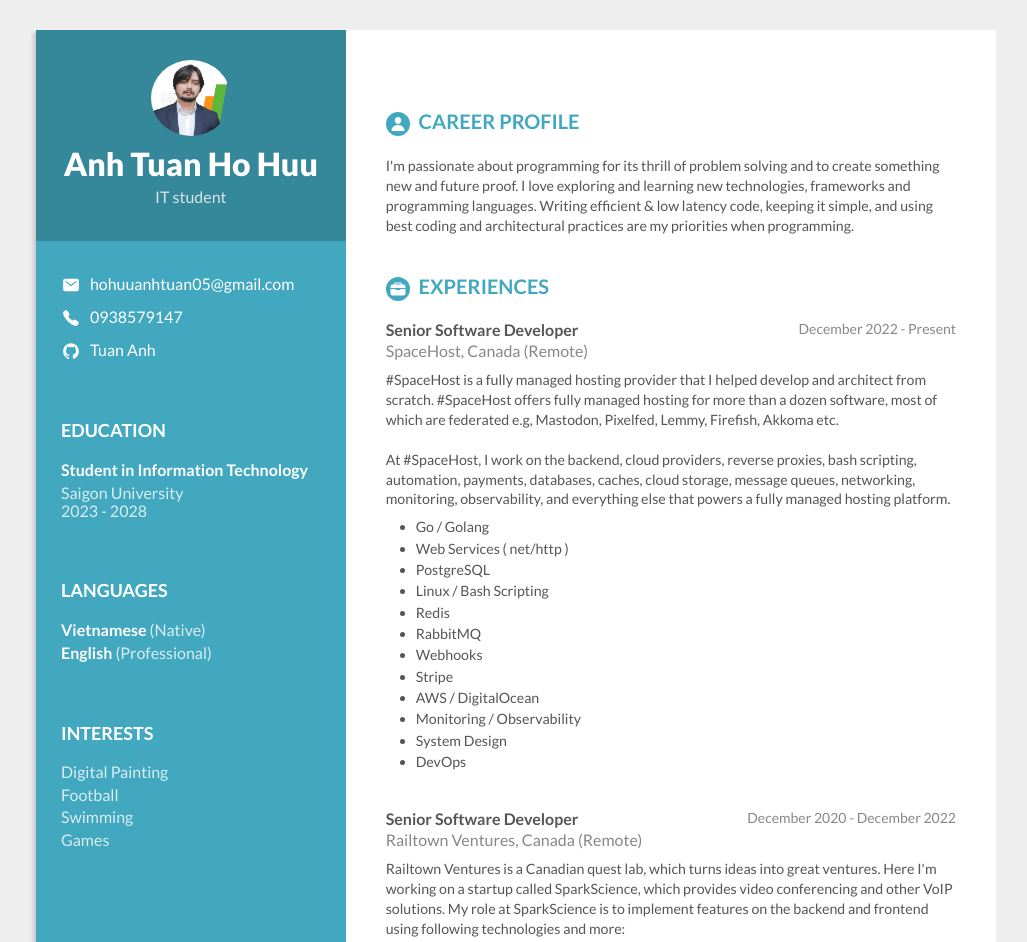
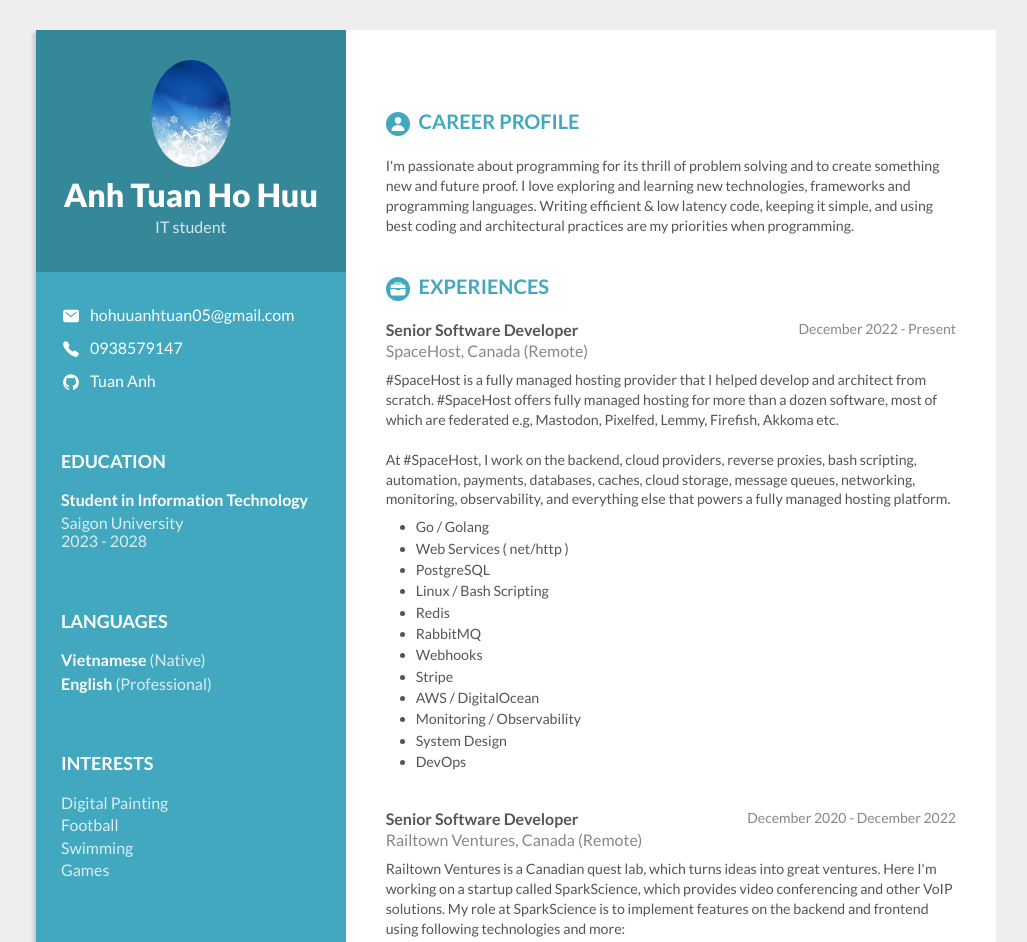
Before and after one commit to hhanhtuan27/hhanhtuan27.github.io, a plain HTML site: page index.html in a window 1280 px wide. Shown: the top 942 px of the page, without its empty margins (124-1151 px from the left). Drawn offline with nearby package versions, Linux system fonts and the light colour scheme.

Commit message:
Update index.html

```diff
--- a/index.html
+++ b/index.html
@@ -23,7 +23,7 @@
 
             <div class="col span-1-of-3 personal">
                 <div class="personal-header">
-                    <img src="resources/img/profile_pic2.png" alt="Profile picture">
+                    <img src="resources/img/IMG_20230627_154807.jpg" alt="Profile picture">
                     <h1>Anh Tuan Ho Huu</h1>
                     <p>IT student</p>
                 </div>
```
